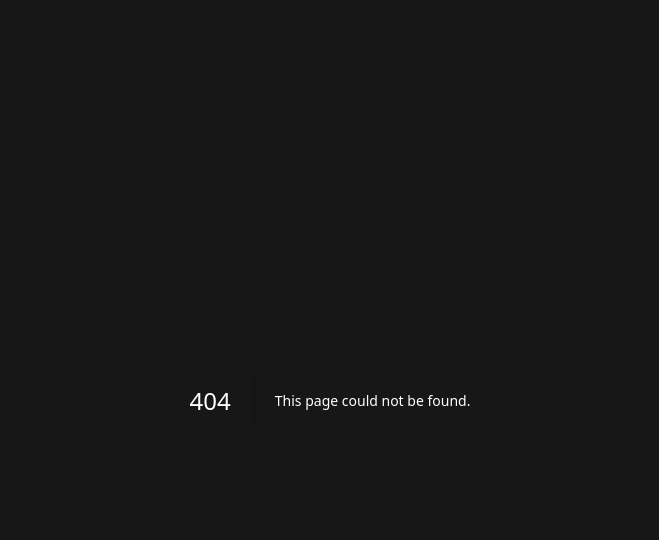
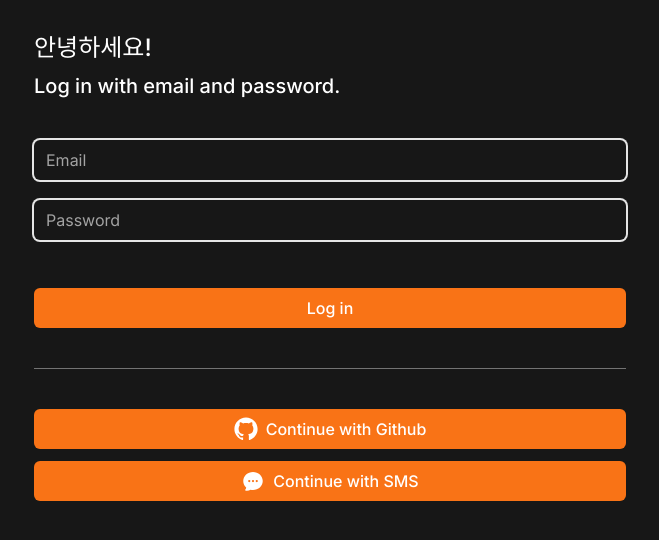
Before and after one commit to masterhyuns/nomad-carrot-nextjs14, a Next.js app: page /login in a window 1280 px wide. Before the commit this address had no page. Shown: the top 540 px of the page, without its empty margins (310-969 px from the left). Built offline with nearby package versions, Linux system fonts and the light colour scheme.

Commit message:
5.0 Route Handlers #1

```diff
--- /dev/null
+++ b/app/login/page.tsx
@@ -0,0 +1,38 @@
+'use client'
+import FormButton from '@/components/form-btn'
+import FormInput from '@/components/form-input'
+import SocialLogin from '@/components/social-login'
+
+export default function LogIn() {
+  const onClick = async () => {
+    const response = await fetch('/www/users', {
+      method: 'POST',
+      body: JSON.stringify({
+        username: 'nico',
+        password: '1234',
+      }),
+    })
+    console.log(await response.json())
+  }
+  return (
+    <div className="flex flex-col gap-10 py-8 px-6">
+      <div className="flex flex-col gap-2 *:font-medium">
+        <h1 className="text-2xl">안녕하세요!</h1>
+        <h2 className="text-xl">Log in with email and password.</h2>
+      </div>
+      <form className="flex flex-col gap-3">
+        <FormInput type="email" placeholder="Email" required errors={[]} />
+        <FormInput
+          type="password"
+          placeholder="Password"
+          required
+          errors={[]}
+        />
+      </form>
+      <span onClick={onClick}>
+        <FormButton loading={false} text="Log in" />
+      </span>
+      <SocialLogin />
+    </div>
+  )
+}
--- /dev/null
+++ b/app/sms/page.tsx
@@ -0,0 +1,28 @@
+import FormButton from '@/components/form-btn'
+import FormInput from '@/components/form-input'
+
+export default function SMSLogin() {
+  return (
+    <div className="flex flex-col gap-10 py-8 px-6">
+      <div className="flex flex-col gap-2 *:font-medium">
+        <h1 className="text-2xl">SMS Log in</h1>
+        <h2 className="text-xl">Verify your phone number.</h2>
+      </div>
+      <form className="flex flex-col gap-3">
+        <FormInput
+          type="number"
+          placeholder="Phone number"
+          required
+          errors={[]}
+        />
+        <FormInput
+          type="number"
+          placeholder="Verification code"
+          required
+          errors={[]}
+        />
+        <FormButton loading={false} text="Verify" />
+      </form>
+    </div>
+  )
+}
--- /dev/null
+++ b/app/www/users/route.ts
@@ -0,0 +1,16 @@
+import { NextRequest } from 'next/server'
+
+export async function GET(request: NextRequest) {
+  return Response.json({
+    ok: true,
+  })
+}
+
+export async function POST(request: NextRequest) {
+  const data = await request.json()
+  console.log(data)
+  return Response.json({
+    ok: true,
+    data,
+  })
+}
--- /dev/null
+++ b/components/social-login.tsx
@@ -0,0 +1,36 @@
+import { ChatBubbleOvalLeftEllipsisIcon } from '@heroicons/react/24/solid'
+import Link from 'next/link'
+
+const SocialLogin = () => {
+  return (
+    <>
+      <div className="w-full h-px bg-neutral-500" />
+      <div className="flex flex-col gap-3">
+        <Link
+          className="primary-btn flex h-10 items-center justify-center gap-2"
+          href="/github/start">
+          <svg
+            className="size-6"
+            viewBox="0 0 15 15"
+            fill="none"
+            xmlns="http://www.w3.org/2000/svg">
+            <path
+              d="M7.49933 0.25C3.49635 0.25 0.25 3.49593 0.25 7.50024C0.25 10.703 2.32715 13.4206 5.2081 14.3797C5.57084 14.446 5.70302 14.2222 5.70302 14.0299C5.70302 13.8576 5.69679 13.4019 5.69323 12.797C3.67661 13.235 3.25112 11.825 3.25112 11.825C2.92132 10.9874 2.44599 10.7644 2.44599 10.7644C1.78773 10.3149 2.49584 10.3238 2.49584 10.3238C3.22353 10.375 3.60629 11.0711 3.60629 11.0711C4.25298 12.1788 5.30335 11.8588 5.71638 11.6732C5.78225 11.205 5.96962 10.8854 6.17658 10.7043C4.56675 10.5209 2.87415 9.89918 2.87415 7.12104C2.87415 6.32925 3.15677 5.68257 3.62053 5.17563C3.54576 4.99226 3.29697 4.25521 3.69174 3.25691C3.69174 3.25691 4.30015 3.06196 5.68522 3.99973C6.26337 3.83906 6.8838 3.75895 7.50022 3.75583C8.1162 3.75895 8.73619 3.83906 9.31523 3.99973C10.6994 3.06196 11.3069 3.25691 11.3069 3.25691C11.7026 4.25521 11.4538 4.99226 11.3795 5.17563C11.8441 5.68257 12.1245 6.32925 12.1245 7.12104C12.1245 9.9063 10.4292 10.5192 8.81452 10.6985C9.07444 10.9224 9.30633 11.3648 9.30633 12.0413C9.30633 13.0102 9.29742 13.7922 9.29742 14.0299C9.29742 14.2239 9.42828 14.4496 9.79591 14.3788C12.6746 13.4179 14.75 10.7025 14.75 7.50024C14.75 3.49593 11.5036 0.25 7.49933 0.25Z"
+              fill="currentColor"
+              fillRule="evenodd"
+              clipRule="evenodd"></path>
+          </svg>
+          <span>Continue with Github</span>
+        </Link>
+        <Link
+          className="primary-btn flex h-10 items-center justify-center gap-2"
+          href="/sms">
+          <ChatBubbleOvalLeftEllipsisIcon className="size-6" />
+          <span>Continue with SMS</span>
+        </Link>
+      </div>
+    </>
+  )
+}
+
+export default SocialLogin
```
